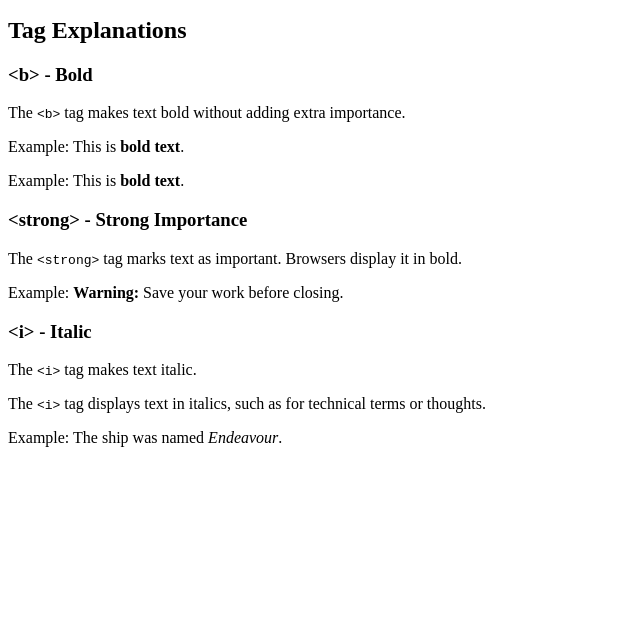
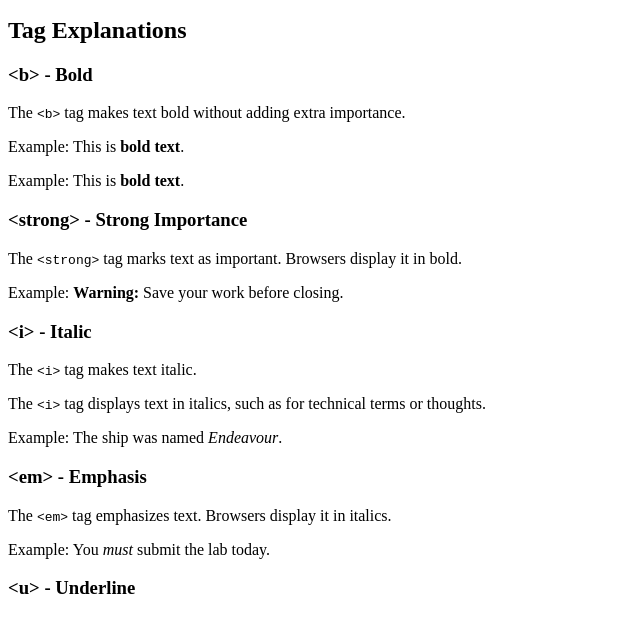
Before and after one commit to jerwinbantian134-lgtm/web_tech, a plain HTML site: page html-lab/formatting.html in a window 1280 px wide. Shown: the part 101-734 px from the top of the page, without its empty margins (0-640 px from the left). Drawn offline with Linux system fonts and the light colour scheme.

Commit message:
Update formatting page

```diff
--- a/html-lab/formatting.html
+++ b/html-lab/formatting.html
@@ -23,6 +23,14 @@
            <p>The <code>&lt;i&gt;</code> tag makes text italic.</p>
              <p>The <code>&lt;i&gt;</code> tag displays text in italics, such as for technical terms or thoughts.</p>
                <p>Example: The ship was named <i>Endeavour</i>.</p>
+                 <h3>&lt;em&gt; - Emphasis</h3>
+                   <p>The <code>&lt;em&gt;</code> tag emphasizes text. Browsers display it in italics.</p>
+                     <p>Example: You <em>must</em> submit the lab today.</p>
+                       <h3>&lt;u&gt; - Underline</h3>
+
+
+
+
 
 
 
```
